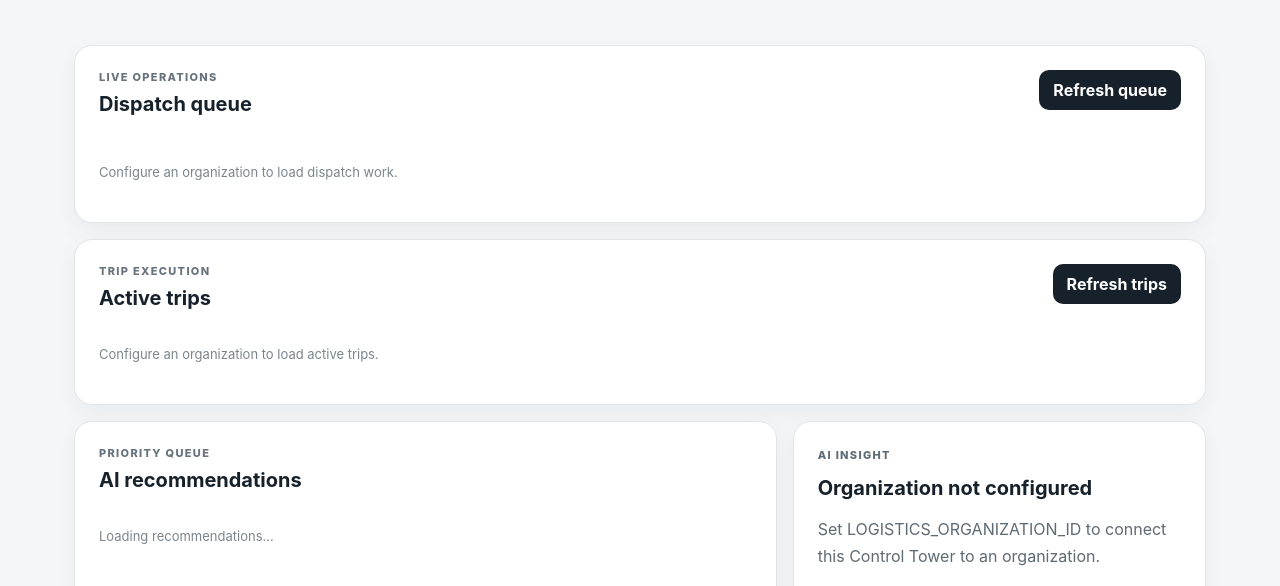
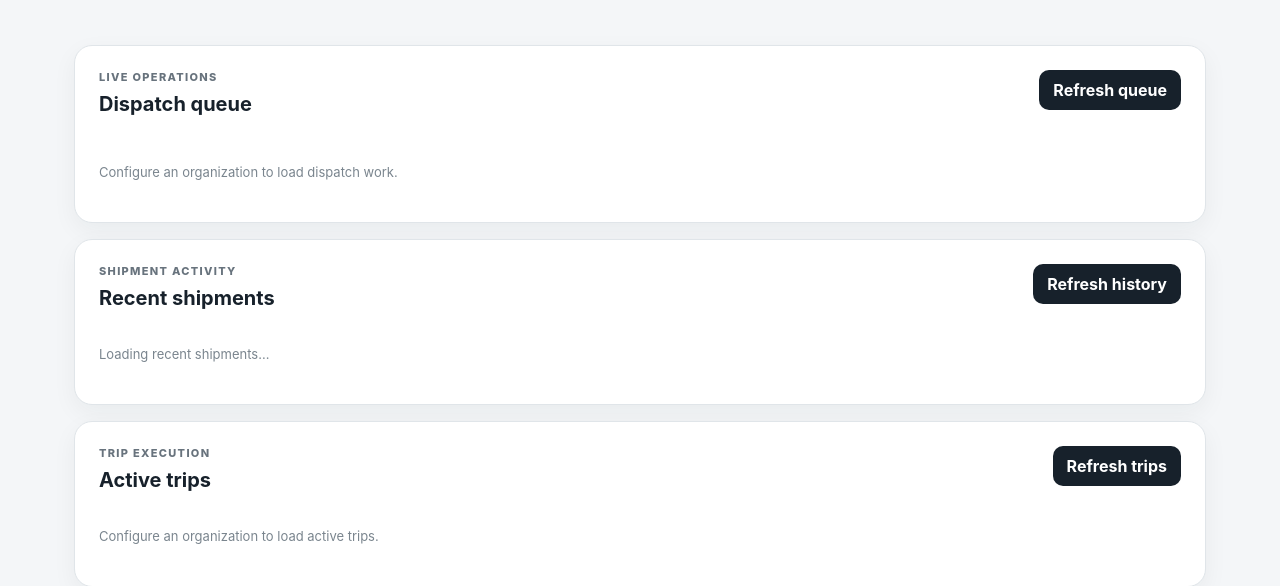
Before and after one commit to GlobalTech638/ai-logistics-platform, a React app: page apps/web/index.html in a window 1280 px wide. Shown: the part 158-744 px from the top of the page. Built offline with nearby package versions, Linux system fonts and the light colour scheme.

Commit message:
Add recent shipment activity panel to dashboard

```diff
--- a/apps/web/index.html
+++ b/apps/web/index.html
@@ -30,6 +30,19 @@
         <div id="dispatch-summary" class="dispatch-summary"></div>
         <div id="dispatch-queue" class="dispatch-list">
           <div class="empty">Loading pending shipments…</div>
+        </div>
+      </section>
+
+      <section class="panel dispatch-panel">
+        <div class="panel-head">
+          <div>
+            <p class="eyebrow">SHIPMENT ACTIVITY</p>
+            <h2>Recent shipments</h2>
+          </div>
+          <button id="shipments-refresh" class="action-button" type="button">Refresh history</button>
+        </div>
+        <div id="recent-shipments" class="dispatch-list">
+          <div class="empty">Loading recent shipments…</div>
         </div>
       </section>
 
```
